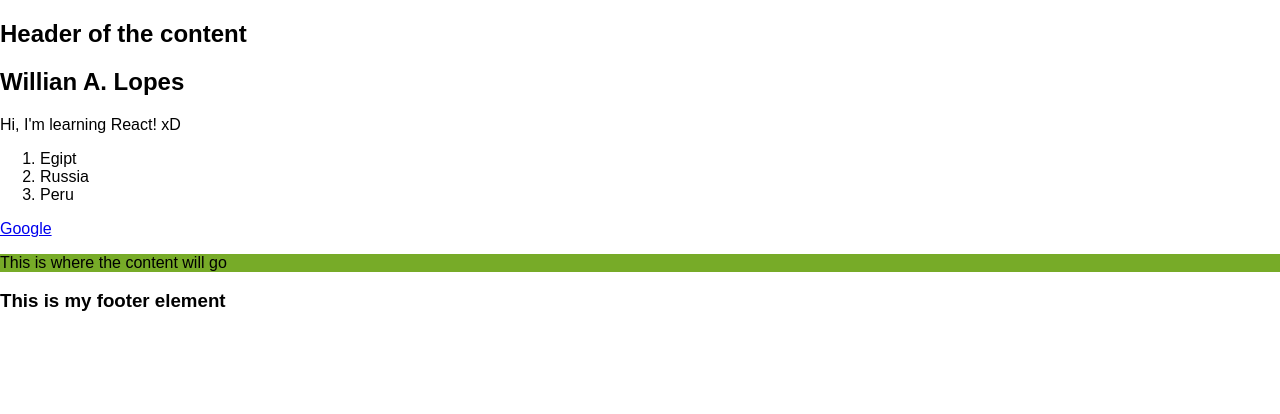
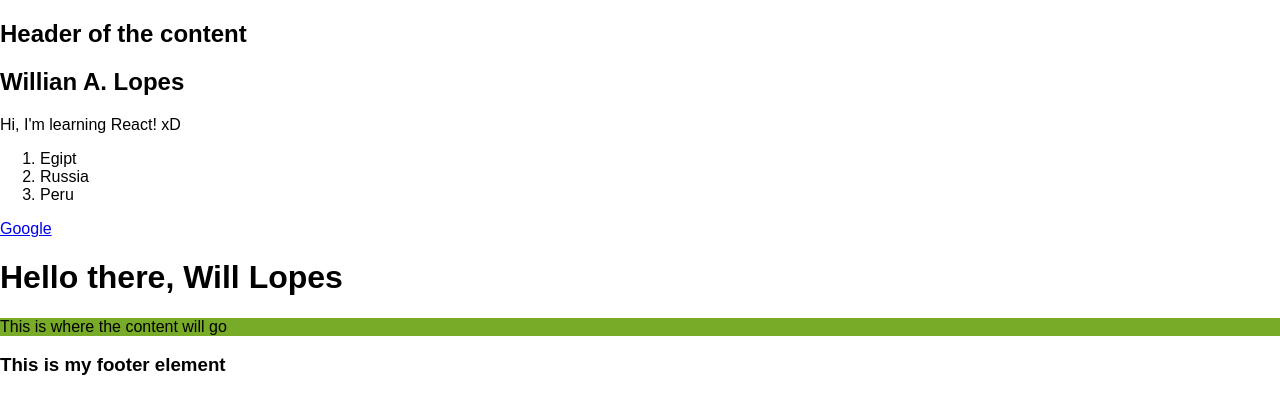
Before and after one commit to walopes/react-play, a React (Create React App) app in the folder project_1/: page / in a window 1280 px wide. Shown: the top 414 px of the page. Built offline with nearby package versions, Linux system fonts and the light colour scheme.

Commit message:
Adding javascript variable to JSX

```diff
--- a/project_1/src/MyInfo.js
+++ b/project_1/src/MyInfo.js
@@ -6,12 +6,15 @@ import MainContent from './MainContent'
 
 function MyInfo()
 {
+    const name = "Will";
+    const surname = "Lopes";
     return (
         <div>
             <Header />
             <MainContent />
             {/* Only apply className to react components, and not with react elements */}
             <main>
+    <h1>Hello there, {name + " " + surname}</h1>
                 <p className="teste">This is where the content will go</p>
             </main>
             <Footer />
```
